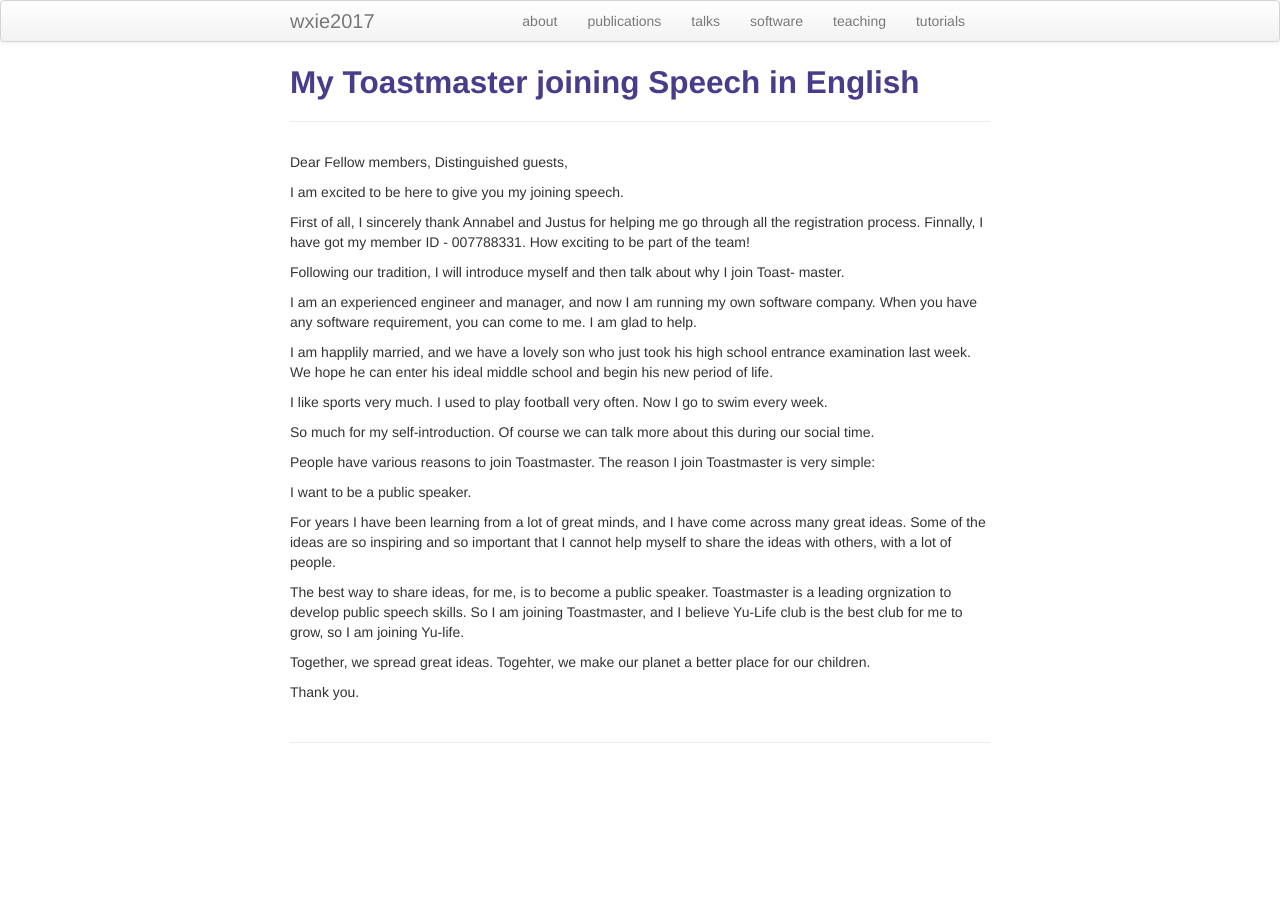
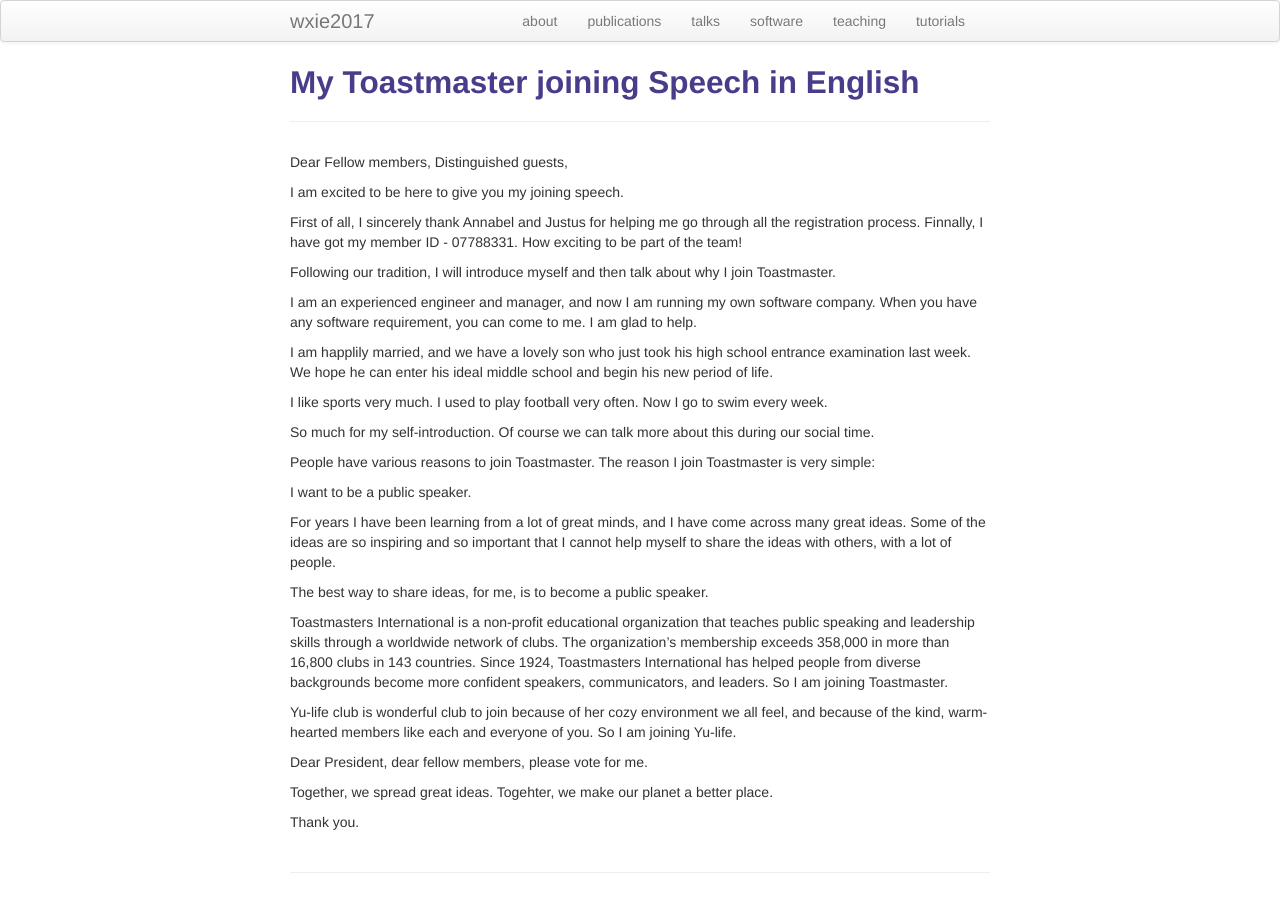
Before and after one commit to wxie2017/wxie2017.github.io, a Jekyll site: the page built from pages/speech/my_toastmaster_joining_speech.md, in a window 1280 px wide. Built offline with Jekyll 4.4.1, drawn with Linux system fonts in a browser that asks for light colours.

Commit message:
second version of my toastmaster joining speech

```diff
--- a/pages/speech/my_toastmaster_joining_speech.md
+++ b/pages/speech/my_toastmaster_joining_speech.md
@@ -11,11 +11,10 @@
 I am excited to be here to give you my joining speech.
 
 First of all, I sincerely thank Annabel and Justus for helping me go through all the
-registration process. Finnally, I have got my member ID - 007788331. How exciting to
+registration process. Finnally, I have got my member ID - 07788331. How exciting to
 be part of the team!
 
-Following our tradition, I will introduce myself and then talk about why I join Toast-
-master.
+Following our tradition, I will introduce myself and then talk about why I join Toastmaster.
 
 I am an experienced engineer and manager, and now I am running my own software company.
 When you have any software requirement, you can come to me. I am glad to help.
@@ -37,11 +36,20 @@
 great ideas. Some of the ideas are so inspiring and so important that I cannot help
 myself to share the ideas with others, with a lot of people.
 
-The best way to share ideas, for me, is to become a public speaker. Toastmaster is a
-leading orgnization to develop public speech skills. So I am joining Toastmaster, and
-I believe Yu-Life club is the best club for me to grow, so I am joining Yu-life.
+The best way to share ideas, for me, is to become a public speaker.
 
-Together, we spread great ideas. Togehter, we make our planet a better place for our
-children.
+Toastmasters International is a non-profit educational organization that teaches public
+speaking and leadership skills through a worldwide network of clubs. The organization's
+membership exceeds 358,000 in more than 16,800 clubs in 143 countries. Since 1924,
+Toastmasters International has helped people from diverse backgrounds become more
+confident speakers, communicators, and leaders. So I am joining Toastmaster.
+
+Yu-life club is wonderful club to join because of her cozy environment we all feel,
+and because of the kind, warm-hearted members like each and everyone of you. So I am
+joining Yu-life.
+
+Dear President, dear fellow members, please vote for me.
+
+Together, we spread great ideas. Togehter, we make our planet a better place.
 
 Thank you.
```
